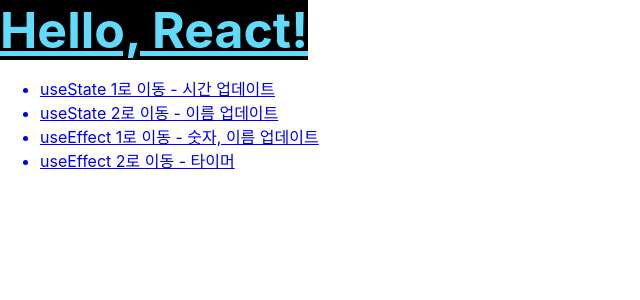
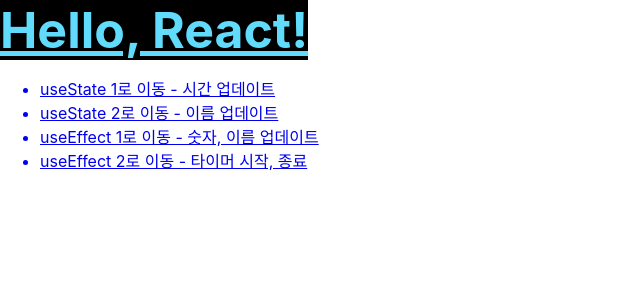
Before and after one commit to minumsa/react-study, a React (Create React App) app: page / in a window 1280 px wide. Shown: the top 300 px of the page, without its empty margins (0-640 px from the left). Built offline with nearby package versions, Linux system fonts and the light colour scheme.

Commit message:
README.md 수정

```diff
--- a/src/Main.js
+++ b/src/Main.js
@@ -18,7 +18,7 @@
           <li>useEffect 1로 이동 - 숫자, 이름 업데이트</li>
         </Link>
         <Link to="/effect2">
-          <li>useEffect 2로 이동 - 타이머</li>
+          <li>useEffect 2로 이동 - 타이머 시작, 종료</li>
         </Link>
       </ul>
     </div>
```
Also changed, not shown: 1 other file (tests, documents, lock files or other folders).
